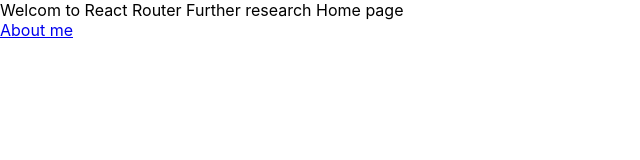
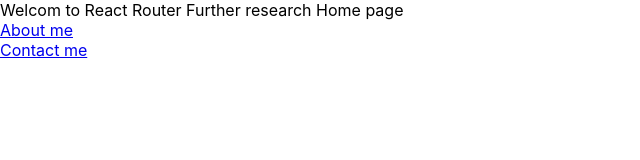
Before and after one commit to paullaster/react-router, a React (Create React App) app: page / in a window 1280 px wide. Shown: the top 160 px of the page, without its empty margins (0-640 px from the left). Built offline with nearby package versions, Linux system fonts and the light colour scheme.

Commit message:
add react files

```diff
--- a/src/components/Pages/Home.js
+++ b/src/components/Pages/Home.js
@@ -6,6 +6,9 @@ const Home = () => {
       <div>
         <Link to="/about">About me</Link>
       </div>
+      <div>
+        <Link to="/contact">Contact me</Link>
+      </div>
     </div>
   );
 };
```
